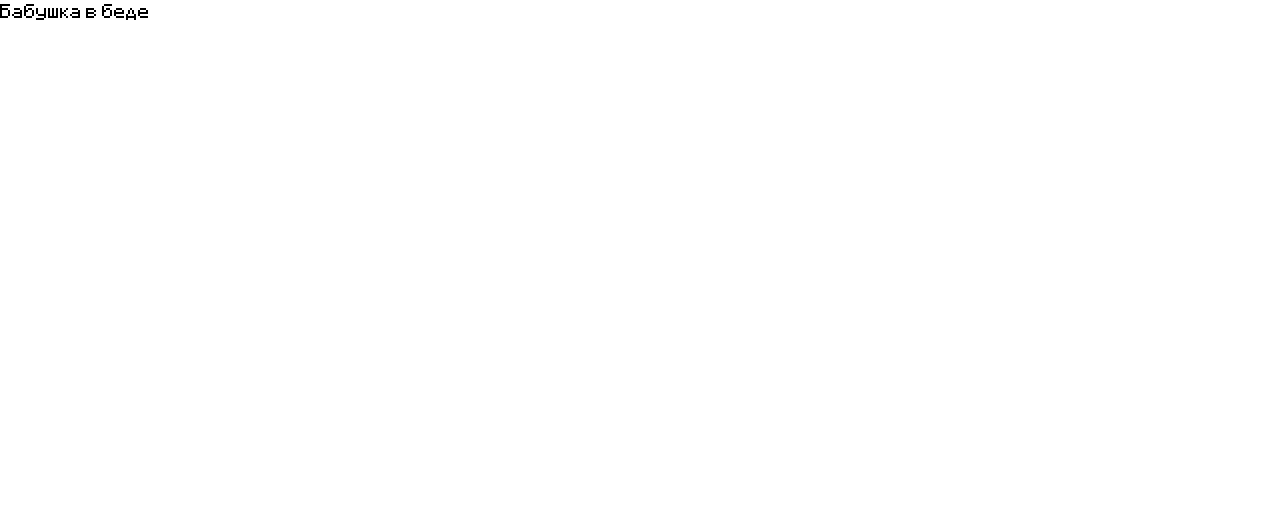
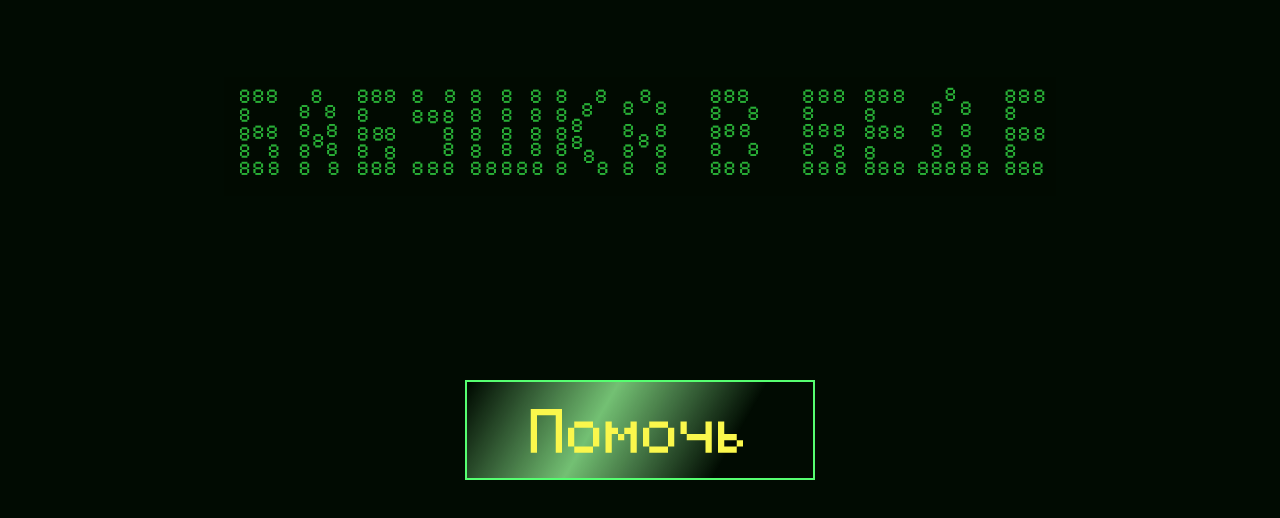
Before and after one commit to ilya-pelikh/holy-example, a React (Create React App) app in the folder client/: page / in a window 1280 px wide. Shown: the top 518 px of the page. Built offline with nearby package versions, Linux system fonts and the light colour scheme; the HTML template or start-up script is replaced by a standard one.

Commit message:
introPage

```diff
--- a/client/src/App.css
+++ b/client/src/App.css
@@ -1,38 +1,3 @@
 .App {
   text-align: center;
 }
-
-.App-logo {
-  height: 40vmin;
-  pointer-events: none;
-}
-
-@media (prefers-reduced-motion: no-preference) {
-  .App-logo {
-    animation: App-logo-spin infinite 20s linear;
-  }
-}
-
-.App-header {
-  background-color: #282c34;
-  min-height: 100vh;
-  display: flex;
-  flex-direction: column;
-  align-items: center;
-  justify-content: center;
-  font-size: calc(10px + 2vmin);
-  color: white;
-}
-
-.App-link {
-  color: #61dafb;
-}
-
-@keyframes App-logo-spin {
-  from {
-    transform: rotate(0deg);
-  }
-  to {
-    transform: rotate(360deg);
-  }
-}
--- a/client/src/App.jsx
+++ b/client/src/App.jsx
@@ -10,8 +10,8 @@ function App() {
   return (
     <Router>
       <Routes>
-        <Route path="/" element={<Code />} />
-        <Route path="/code" element={<Intro />} />
+        <Route path="/" element={<Intro />} />
+        <Route path="/code" element={<Code />} />
         <Route path="*" element={<NotFound />} />
       </Routes>
     </Router>
--- /dev/null
+++ b/client/src/pages/components/textDialog/index.jsx
@@ -0,0 +1,26 @@
+import React, { useState } from 'react';
+import './textDialog.css'
+
+function TextDialog() {
+    return (
+        <>
+            <div className='firstText'>
+                <div className='typewriter' style={{ animationDelay: '0s' }}>- Здравствуйте, Антонина Семёновна! Это служба безопасности вашего банка</div>
+            </div>
+            <div className='secondText'>
+                <div className='typewriter' style={{ animationDelay: '3.5s' }}>- Здравствуй, милок, а что случилось то?</div>
+            </div>
+            <div className='thirdText'>
+                <div className='typewriter' style={{ animationDelay: '7s' }}>- Мы зафиксировали попытки перевести деньги с вашей карты минуту назад, это были вы?</div>
+            </div>
+            <div className='fourthText'>
+                <div className='typewriter' style={{ animationDelay: '10.5s' }}>- Нет. Ой что ж это делается, как мне быть?</div>
+            </div>
+            <div className='fifthText'>
+                <div className='typewriter' style={{ animationDelay: '14s' }}>- Сейчас я отправлю вам SMS с кодом...</div>
+            </div>
+        </>
+    );
+}
+
+export default TextDialog;
--- /dev/null
+++ b/client/src/pages/components/textDialog/textDialog.css
@@ -0,0 +1,106 @@
+.container {
+    display: flex;
+    justify-content: flex-start;
+    /* Выравниваем контент по левому краю */
+    align-items: center;
+    height: 100vh;
+    background-color: #333;
+    /* Темный фон для контраста с белым текстом */
+    padding-left: 20px;
+    /* Отступ от левого края */
+}
+
+/* Контейнер для текста */
+.typewriter {
+    font-family: 'Minecraftia';
+    overflow: hidden;
+    border-right: 2px solid orange;
+    white-space: nowrap;
+    margin: 0;
+    /* Выравниваем по левому краю */
+    letter-spacing: 0.15em;
+    color: white;
+    opacity: 0;
+    animation:
+        typing 3.5s steps(40, end) forwards,
+        blink-caret 0.75s step-end 3.5s,
+        fade-in 0.1s 3.5s forwards,
+        hide-cursor 3.5s 7s forwards;
+}
+
+/* Анимация печати текста */
+@keyframes typing {
+    from {
+        width: 0;
+    }
+
+    to {
+        width: 100%;
+    }
+}
+
+/* Анимация мигающего курсора */
+@keyframes blink-caret {
+
+    from,
+    to {
+        border-color: transparent;
+    }
+
+    50% {
+        border-color: orange;
+    }
+}
+
+/* Анимация появления текста */
+@keyframes fade-in {
+    from {
+        opacity: 0;
+    }
+
+    to {
+        opacity: 1;
+    }
+}
+
+/* Анимация скрытия курсора */
+@keyframes hide-cursor {
+    to {
+        border-color: transparent;
+    }
+}
+
+.firstText {
+    position: absolute;
+    left: 30px;
+    top: 35%;
+    transform: translateY(-50%);
+}
+
+.secondText {
+    position: absolute;
+    right: 30px;
+    top: 45%;
+    transform: translateY(-50%);
+}
+
+.thirdText {
+    position: absolute;
+    left: 30px;
+    top: 55%;
+    transform: translateY(-50%);
+}
+
+.fourthText {
+    position: absolute;
+    right: 30px;
+    top: 65%;
+    transform: translateY(-50%);
+}
+
+.fifthText {
+    position: absolute;
+    left: 30px;
+    top: 75%;
+    transform: translateY(-50%);
+}
--- a/client/src/pages/intro/index.jsx
+++ b/client/src/pages/intro/index.jsx
@@ -1,8 +1,32 @@
-import React from 'react';
+import React, { useState } from 'react';
+import './intro.css'
+import title from '../../assest/title.png'
+import TextDialog from '../components/textDialog';
+import { useNavigate } from 'react-router-dom'
+    ;
+function Intro() {
+    const navigate = useNavigate(); // Получаем функцию navigate
 
-function Intro() {
+    const [isHelpButtonVisible, setHelpButtonVisible] = useState(true);
+
+    const onCklickHelpButton = () => {
+        setHelpButtonVisible(false)
+    }
+
+    const onCklickInterveneButton = () => {
+        // Переходим на новый маршрут
+        navigate('/code');
+    };
+
     return (
-        <div>IntroPage</div>
+        <div className='background'>
+            <img src={title} alt="Бабушка в беде" className='title' />
+            {isHelpButtonVisible &&
+                <button className='helpButton' onClick={onCklickHelpButton}>Помочь</button>}
+            {!isHelpButtonVisible &&
+                <><TextDialog /><button className='interveneButton' onClick={onCklickInterveneButton}>Вмешаться</button></>
+            }
+        </div>
     );
 }
 
--- /dev/null
+++ b/client/src/pages/intro/intro.css
@@ -0,0 +1,120 @@
+.background {
+    display: flex;
+    justify-content: center;
+    align-items: flex-start;
+    height: 100vh;
+    width: 100vw;
+    background-color: rgba(1, 11, 2, 1);
+}
+
+.title {
+    margin-top: 6%;
+    max-width: 65%;
+    width: auto;
+    height: auto;
+    margin-left: auto;
+    margin-right: auto;
+}
+
+.helpButton {
+    width: 350px;
+    height: 100px;
+    padding: 10px 20px;
+    font-size: 16px;
+    color: rgba(250, 247, 76, 1);
+    font-family: 'Minecraftia';
+    background: linear-gradient(120deg,
+            rgba(144, 238, 144, 0) 30%,
+            /* Прозрачный светло-зеленый */
+            rgba(144, 238, 144, 0.8) 50%,
+            /* Светло-зеленый с прозрачностью */
+            rgba(144, 238, 144, 0) 70%
+            /* Прозрачный светло-зеленый */
+        );
+    background-size: 200% auto;
+    border: 2px solid rgba(86, 255, 113, 1);
+    position: fixed;
+    bottom: 40%;
+    left: 50%;
+    transform: translateX(-50%);
+    animation: shine 3s infinite linear;
+    font-size: 50px;
+}
+
+/* Подсветка при наведении */
+.helpButton::before {
+    content: '';
+    position: absolute;
+    top: 0;
+    left: 0;
+    width: 100%;
+    height: 100%;
+    background: rgba(144, 238, 144, 0.3);
+    /* Светло-зеленая подсветка */
+    border-radius: 5px;
+    z-index: -1;
+    /* Размещаем за кнопкой */
+    opacity: 0;
+    /* Начальная прозрачность */
+    transition: opacity 0.3s ease, transform 0.3s ease;
+}
+
+.helpButton:hover {
+    box-shadow: 0 0 20px 5px rgba(255, 223, 186, 0.6);
+    /* Теплая рассеянная подсветка */
+}
+
+/* Стили для кнопки */
+.interveneButton {
+    width: 350px;
+    height: 55px;
+    color: rgba(250, 247, 76, 1);
+    background-color: rgba(8, 43, 11, 1);
+    font-family: 'Minecraftia';
+    border: 2px solid rgba(86, 255, 113, 1);
+    position: fixed;
+    top: 85%;
+    left: 50%;
+    transform: translateX(-50%);
+    padding: 10px 20px;
+    font-size: 22px;
+    cursor: pointer;
+    outline: none;
+    opacity: 0;
+    animation: fade-in-interveneButton 0.5s ease 17.5s forwards;
+}
+
+.interveneButton:hover {
+    box-shadow: 0 0 20px 5px rgba(255, 223, 186, 0.4);
+    /* Теплая рассеянная подсветка */
+}
+
+/* Анимация появления кнопки */
+@keyframes fade-in-interveneButton {
+    from {
+        opacity: 0;
+    }
+
+    to {
+        opacity: 1;
+    }
+}
+
+@keyframes shine {
+    0% {
+        background-position: -200%;
+        /* Начинаем за пределами кнопки */
+    }
+
+    100% {
+        background-position: 200%;
+        /* Заканчиваем за пределами кнопки */
+    }
+}
+
+.containerDialog {
+    position: absolute;
+    left: 20px;
+    top: 50%;
+    transform: translateY(-50%);
+}
```
Also changed, not shown: client/src/assest/title.png (added), 1 other file (tests, documents, lock files or other folders).
